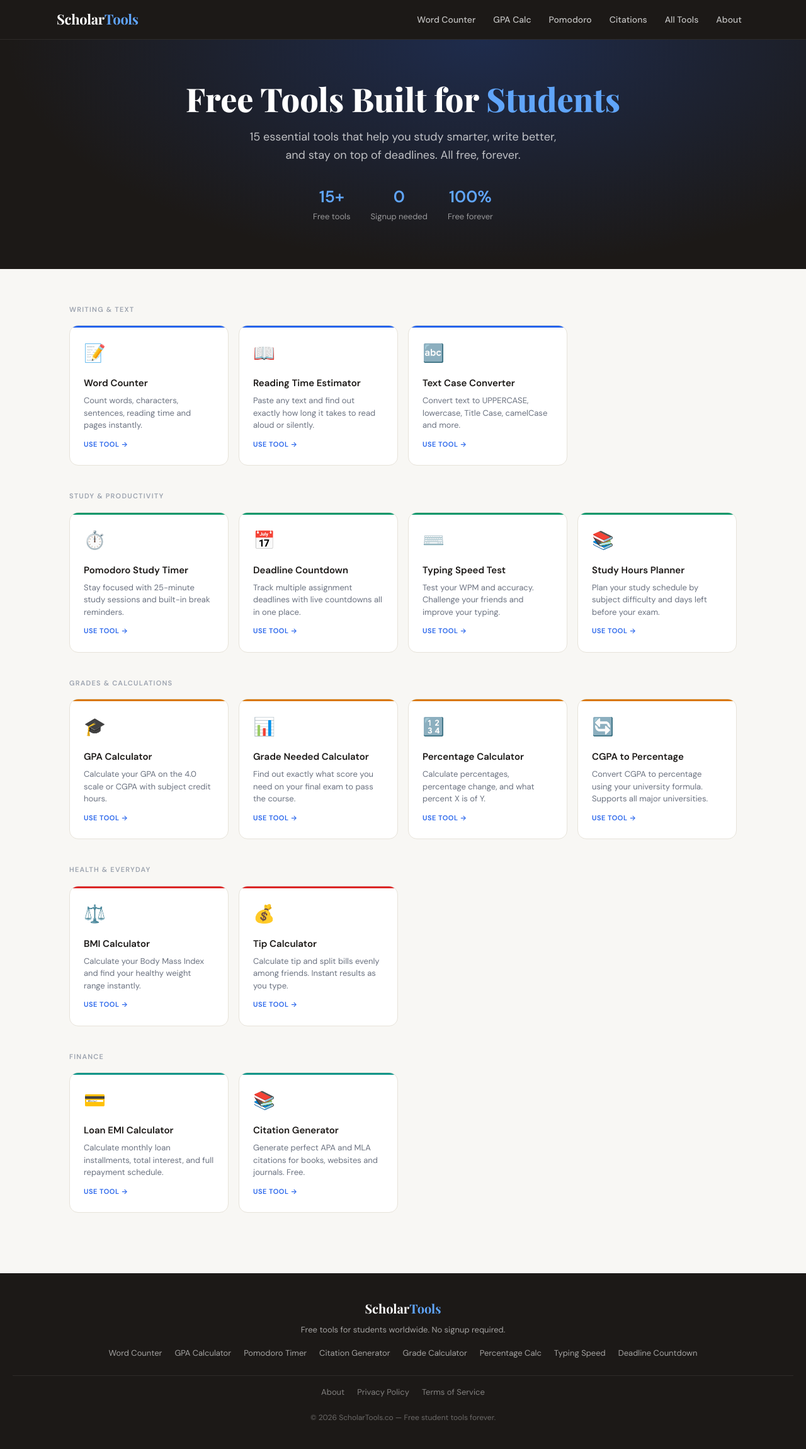
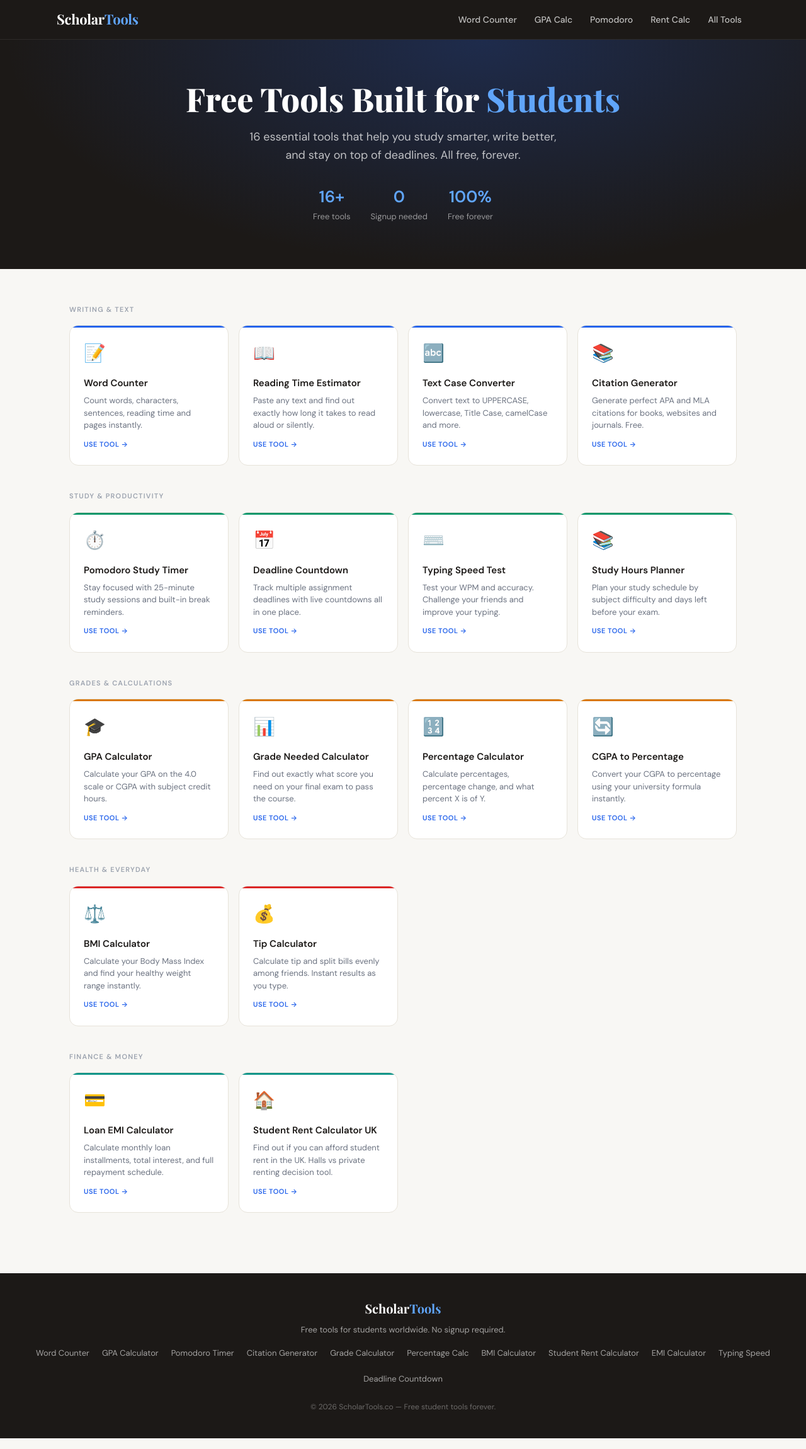
Before and after one commit to abdullahwebsites95/scholartools, a Next.js app: page / in a window 1280 px wide. Shown: the whole page at 63% size. Built offline with nearby package versions, Linux system fonts and the light colour scheme.

Commit message:
Update homepage with 16 tools and student rent calculator

```diff
--- a/components/Footer.js
+++ b/components/Footer.js
@@ -12,13 +12,11 @@ export default function Footer() {
         <Link href="/citation-generator">Citation Generator</Link>
         <Link href="/grade-calculator">Grade Calculator</Link>
         <Link href="/percentage-calculator">Percentage Calc</Link>
+        <Link href="/bmi-calculator">BMI Calculator</Link>
+        <Link href="/student-rent-calculator">Student Rent Calculator</Link>
+        <Link href="/emi-calculator">EMI Calculator</Link>
         <Link href="/typing-speed">Typing Speed</Link>
         <Link href="/deadline-countdown">Deadline Countdown</Link>
-      </div>
-      <div className="footer-legal">
-        <Link href="/about">About</Link>
-        <Link href="/privacy-policy">Privacy Policy</Link>
-        <Link href="/terms">Terms of Service</Link>
       </div>
       <div className="footer-copy">© {new Date().getFullYear()} ScholarTools.co — Free student tools forever.</div>
     </footer>
--- a/components/Header.js
+++ b/components/Header.js
@@ -11,9 +11,8 @@ export default function Header() {
           <Link href="/word-counter" onClick={() => setOpen(false)}>Word Counter</Link>
           <Link href="/gpa-calculator" onClick={() => setOpen(false)}>GPA Calc</Link>
           <Link href="/pomodoro-timer" onClick={() => setOpen(false)}>Pomodoro</Link>
-          <Link href="/citation-generator" onClick={() => setOpen(false)}>Citations</Link>
+          <Link href="/student-rent-calculator" onClick={() => setOpen(false)}>Rent Calc</Link>
           <Link href="/" onClick={() => setOpen(false)}>All Tools</Link>
-          <Link href="/about" onClick={() => setOpen(false)}>About</Link>
         </nav>
         <button className="hamburger" onClick={() => setOpen(o => !o)} aria-label="Menu">☰</button>
       </div>
--- a/pages/index.js
+++ b/pages/index.js
@@ -10,6 +10,7 @@ const tools = [
       { href: '/word-counter', icon: '📝', name: 'Word Counter', desc: 'Count words, characters, sentences, reading time and pages instantly.' },
       { href: '/reading-time', icon: '📖', name: 'Reading Time Estimator', desc: 'Paste any text and find out exactly how long it takes to read aloud or silently.' },
       { href: '/text-case-converter', icon: '🔤', name: 'Text Case Converter', desc: 'Convert text to UPPERCASE, lowercase, Title Case, camelCase and more.' },
+      { href: '/citation-generator', icon: '📚', name: 'Citation Generator', desc: 'Generate perfect APA and MLA citations for books, websites and journals. Free.' },
     ]
   },
   {
@@ -29,7 +30,7 @@ const tools = [
       { href: '/gpa-calculator', icon: '🎓', name: 'GPA Calculator', desc: 'Calculate your GPA on the 4.0 scale or CGPA with subject credit hours.' },
       { href: '/grade-calculator', icon: '📊', name: 'Grade Needed Calculator', desc: 'Find out exactly what score you need on your final exam to pass the course.' },
       { href: '/percentage-calculator', icon: '🔢', name: 'Percentage Calculator', desc: 'Calculate percentages, percentage change, and what percent X is of Y.' },
-      { href: '/cgpa-to-percentage', icon: '🔄', name: 'CGPA to Percentage', desc: 'Convert CGPA to percentage using your university formula. Supports all major universities.' },
+      { href: '/cgpa-to-percentage', icon: '🔄', name: 'CGPA to Percentage', desc: 'Convert your CGPA to percentage using your university formula instantly.' },
     ]
   },
   {
@@ -41,45 +42,54 @@ const tools = [
     ]
   },
   {
-    category: 'Finance',
+    category: 'Finance & Money',
     accent: '#0D9488',
     items: [
       { href: '/emi-calculator', icon: '💳', name: 'Loan EMI Calculator', desc: 'Calculate monthly loan installments, total interest, and full repayment schedule.' },
-      { href: '/citation-generator', icon: '📚', name: 'Citation Generator', desc: 'Generate perfect APA and MLA citations for books, websites and journals. Free.' },
+      { href: '/student-rent-calculator', icon: '🏠', name: 'Student Rent Calculator UK', desc: 'Find out if you can afford student rent in the UK. Halls vs private renting decision tool.' },
     ]
   },
 ]
 
 export default function Home() {
+  const totalTools = tools.reduce((sum, cat) => sum + cat.items.length, 0)
+
   return (
     <Layout>
       <Head>
-        <title>ScholarTools — Free Tools for Students</title>
-        <meta name="description" content="Free online tools for students: word counter, GPA calculator, BMI calculator, citation generator, Pomodoro timer, grade calculator and more. No signup needed." />
-        <meta property="og:title" content="ScholarTools — Free Tools for Students" />
-        <meta property="og:description" content="15+ free tools for students. Word counter, GPA calculator, Pomodoro timer, citation generator, BMI calculator and more." />
+        <title>ScholarTools — Free Online Tools for Students</title>
+        <meta name="description" content="Free online tools for students: word counter, GPA calculator, BMI calculator, citation generator, Pomodoro timer, student rent calculator and more. No signup needed." />
+        <meta property="og:title" content="ScholarTools — Free Online Tools for Students" />
+        <meta property="og:description" content="16+ free tools for students. Word counter, GPA calculator, Pomodoro timer, citation generator, BMI calculator, student rent calculator and more." />
         <link rel="canonical" href="https://scholartools.co" />
       </Head>
 
+      {/* Hero */}
       <div className="hero">
         <div className="container">
           <h1>Free Tools Built for <span>Students</span></h1>
-          <p>15 essential tools that help you study smarter, write better, and stay on top of deadlines. All free, forever.</p>
+          <p>{totalTools} essential tools that help you study smarter, write better, and stay on top of deadlines. All free, forever.</p>
           <div className="hero-stats">
-            <div className="hero-stat"><div className="hero-stat-val">15+</div><div className="hero-stat-lbl">Free tools</div></div>
+            <div className="hero-stat"><div className="hero-stat-val">{totalTools}+</div><div className="hero-stat-lbl">Free tools</div></div>
             <div className="hero-stat"><div className="hero-stat-val">0</div><div className="hero-stat-lbl">Signup needed</div></div>
             <div className="hero-stat"><div className="hero-stat-val">100%</div><div className="hero-stat-lbl">Free forever</div></div>
           </div>
         </div>
       </div>
 
+      {/* Tools Grid */}
       <div className="tools-section">
         {tools.map(cat => (
           <div key={cat.category}>
             <div className="section-label">{cat.category}</div>
             <div className="tools-grid" style={{ marginBottom: 40 }}>
               {cat.items.map(tool => (
-                <Link key={tool.href} href={tool.href} className="tool-card" style={{ '--card-accent': cat.accent }}>
+                <Link
+                  key={tool.href}
+                  href={tool.href}
+                  className="tool-card"
+                  style={{ '--card-accent': cat.accent }}
+                >
                   <span className="tool-card-icon">{tool.icon}</span>
                   <div className="tool-card-name">{tool.name}</div>
                   <div className="tool-card-desc">{tool.desc}</div>
--- a/pages/sitemap.xml.js
+++ b/pages/sitemap.xml.js
@@ -17,6 +17,7 @@ const pages = [
   { url: '/reading-time', priority: '0.8', freq: 'monthly' },
   { url: '/typing-speed', priority: '0.8', freq: 'monthly' },
   { url: '/text-case-converter', priority: '0.8', freq: 'monthly' },
+  { url: '/student-rent-calculator', priority: '0.9', freq: 'monthly' },
   { url: '/about', priority: '0.6', freq: 'yearly' },
   { url: '/privacy-policy', priority: '0.5', freq: 'yearly' },
   { url: '/terms', priority: '0.5', freq: 'yearly' },
```
